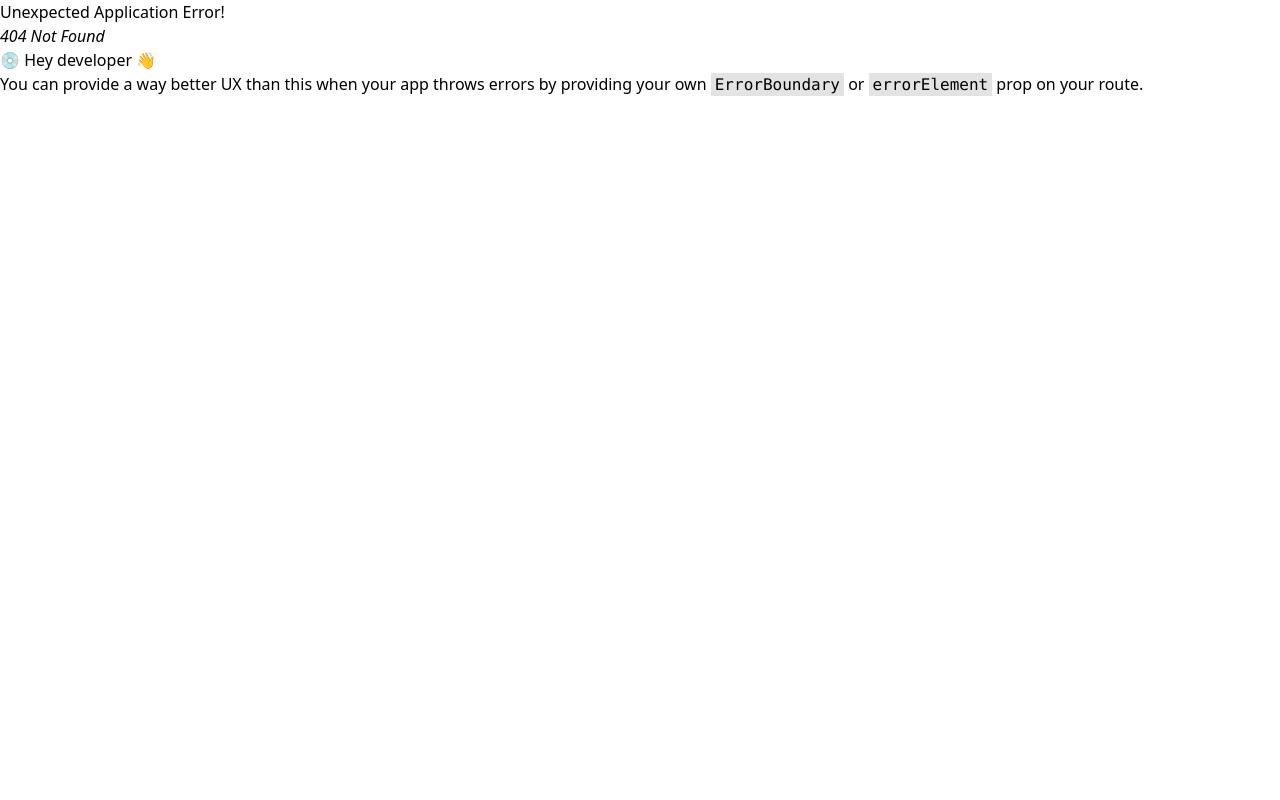
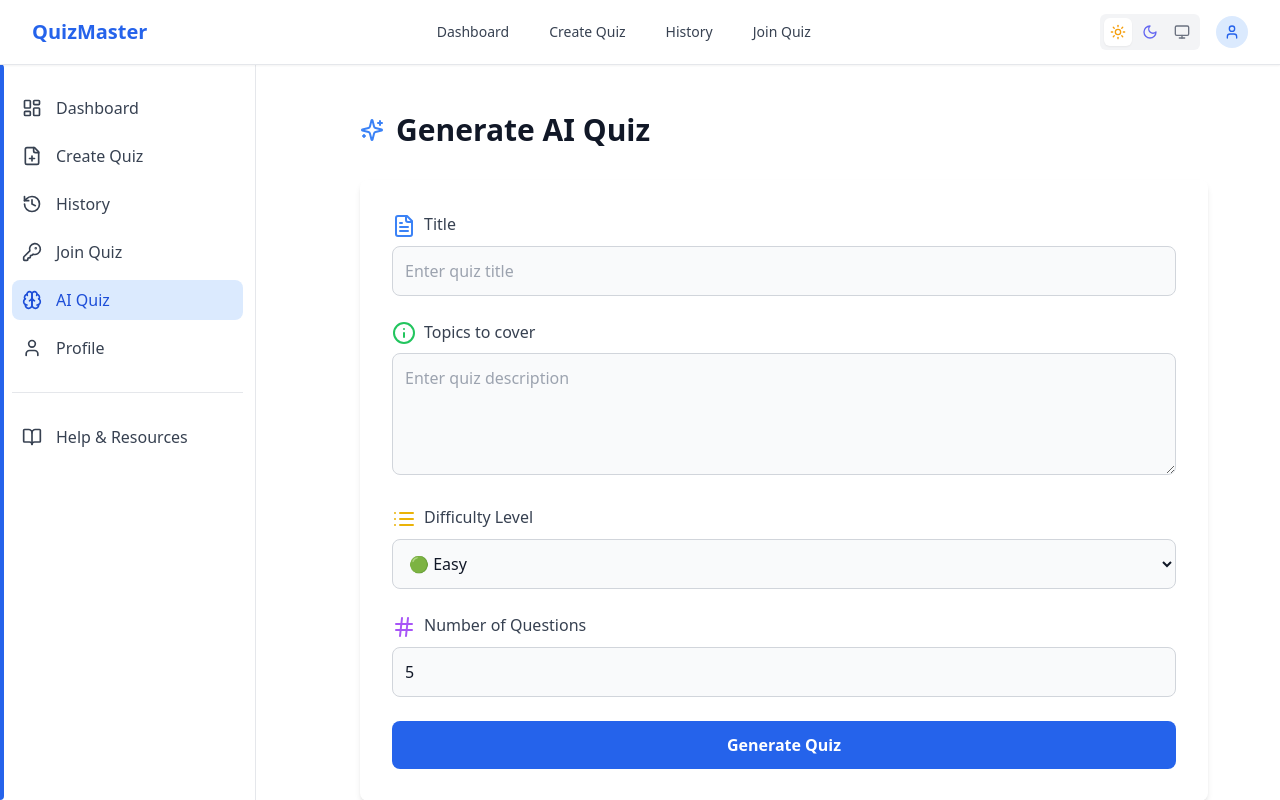
Before and after one commit to Suraj-78725/mern-quiz, a React (Vite) app in the folder frontend/: page /ai-quiz in a window 1280 px wide. Before the commit this address had no page. Built offline with nearby package versions, Linux system fonts and the light colour scheme; sample sign-in values are in the browser's storage.

Commit message:
add ai quiz functionality

```diff
--- a/frontend/src/components/Dashboard.jsx
+++ b/frontend/src/components/Dashboard.jsx
@@ -1,6 +1,6 @@
 import { useEffect, useState } from "react";
 import { Link } from "react-router-dom";
-import { Pencil, Trash, Eye, Share2, Plus, Loader2, AlertCircle } from 'lucide-react';
+import { Pencil, Trash, Eye, Share2, Plus, Loader2, AlertCircle, Clipboard } from 'lucide-react';
 import { toast } from "react-toastify";
 
 const Dashboard = () => {
@@ -22,8 +22,6 @@ const Dashboard = () => {
       const data = await response.json();
       if (data.success) {
         setQuizzes(data.data);
-      } else {
-        // toast.error("Failed to fetch quizzes.");
       }
     } catch (error) {
       toast.error("An error occurred while fetching quizzes.");
@@ -59,6 +57,11 @@ const Dashboard = () => {
     const quizLink = `${window.location.origin}/attempt-quiz/${id}`;
     navigator.clipboard.writeText(quizLink);
     toast.success("Quiz link copied to clipboard!");
+  };
+
+  const handleCopyQuizId = (id) => {
+    navigator.clipboard.writeText(id);
+    toast.success("Quiz ID copied to clipboard!");
   };
 
   if (loading) {
@@ -101,12 +104,10 @@ const Dashboard = () => {
       ) : (
         <div className="grid gap-6 sm:grid-cols-2 lg:grid-cols-3">
           {quizzes.map((quiz) => (
-
             <div
               key={quiz._id}
               className="bg-white dark:bg-gray-800 rounded-xl shadow-sm overflow-hidden border border-gray-200 dark:border-gray-700 transition-all hover:shadow-md"
             >
-
               <div className="p-5">
                 <h2 className="text-lg font-semibold text-gray-900 dark:text-white mb-2 line-clamp-1">{quiz.title}</h2>
                 <p className="text-sm text-gray-600 dark:text-gray-400 mb-3 line-clamp-2">
@@ -124,6 +125,17 @@ const Dashboard = () => {
 
                 <div className="text-xs text-gray-500 dark:text-gray-400 mb-4">
                   Created on: {new Date(quiz.createdAt).toLocaleDateString()}
+                </div>
+
+                <div className="text-xs text-gray-500 dark:text-gray-400 truncate mb-2">
+                  <span className="font-medium">Quiz ID:</span> {quiz._id}
+                  <button
+                    onClick={() => handleCopyQuizId(quiz._id)}
+                    className="ml-2 text-blue-500 hover:text-blue-700"
+                    title="Copy Quiz ID"
+                  >
+                    <Clipboard className="h-4 w-4 inline-block" />
+                  </button>
                 </div>
 
                 <div className="text-xs text-gray-500 dark:text-gray-400 truncate">
--- a/frontend/src/components/Login.jsx
+++ b/frontend/src/components/Login.jsx
@@ -11,7 +11,7 @@ const Login = () => {
   const navigate = useNavigate();
   const location = useLocation();
   const from = location.state?.from?.pathname || "/dashboard"; // Fallback to dashboard
-  console.log(location);
+  // console.log(location);
 
   const [identifier, setIdentifier] = useState("");
   const [password, setPassword] = useState("");
--- /dev/null
+++ b/frontend/src/pages/AiQuizPage.jsx
@@ -0,0 +1,163 @@
+import { useState } from "react";
+import { Loader2, AlertCircle, FileText, Info, List, Hash, Sparkles, CheckCircle, LayoutGrid } from "lucide-react";
+import { toast } from "react-toastify";
+import { useNavigate } from "react-router-dom";
+
+const AIQuizPage = () => {
+    const [formData, setFormData] = useState({
+        title: "",
+        description: "",
+        difficulty: "easy",
+        numQuestions: 5,
+    });
+    const [loading, setLoading] = useState(false);
+    const [quizGenerated, setQuizGenerated] = useState(false);
+    const navigate = useNavigate();
+
+    const handleChange = (e) => {
+        setFormData({ ...formData, [e.target.name]: e.target.value });
+    };
+
+    const handleSubmit = async (e) => {
+        e.preventDefault();
+        setLoading(true);
+        setQuizGenerated(false);
+
+        try {
+            const response = await fetch(`${import.meta.env.VITE_BACKEND_URL}/quizzes/generate-quiz`, {
+                method: "POST",
+                headers: {
+                    "Content-Type": "application/json",
+                    Authorization: `Bearer ${localStorage.getItem("accessToken")}`,
+                },
+                body: JSON.stringify(formData),
+            });
+
+            const data = await response.json();
+
+            if (response.ok) {
+                toast.success("Quiz generated successfully!");
+                setQuizGenerated(true);
+            } else {
+                toast.error(data.message || "Failed to generate quiz.");
+            }
+        } catch (error) {
+            toast.error("An error occurred. Please try again.");
+        } finally {
+            setLoading(false);
+        }
+    };
+
+    const handleNavigateToDashboard = () => {
+        navigate("/dashboard");
+    };
+
+    return (
+        <div className="max-w-4xl mx-auto p-6">
+            {/* Page Title */}
+            <h1 className="text-3xl font-bold text-gray-900 dark:text-white mb-8 flex items-center gap-3">
+                <Sparkles className="text-blue-500" />
+                Generate AI Quiz
+            </h1>
+
+            {/* Success Message */}
+            {quizGenerated ? (
+                <div className="bg-green-100 dark:bg-green-900/30 text-green-800 dark:text-green-300 p-6 rounded-lg flex flex-col items-center">
+                    <CheckCircle className="h-12 w-12 mb-4" />
+                    <h2 className="text-xl font-bold">Quiz Generated Successfully!</h2>
+                    <p className="text-gray-600 dark:text-gray-400 mb-4">You can view and manage your quiz from the dashboard.</p>
+                    <button
+                        onClick={handleNavigateToDashboard}
+                        className="flex items-center gap-2 px-4 py-2 bg-blue-600 text-white font-medium rounded-lg hover:bg-blue-700 transition-colors"
+                    >
+                        <LayoutGrid className="h-5 w-5" />
+                        Go to Dashboard
+                    </button>
+                </div>
+            ) : (
+                <form onSubmit={handleSubmit} className="bg-white dark:bg-gray-800 p-8 rounded-lg shadow-md space-y-6">
+                    {/* Title Input */}
+                    <div>
+                        <label className="block text-gray-700 dark:text-gray-300 font-medium mb-2">
+                            <FileText className="inline-block mr-2 text-blue-500" />
+                            Title
+                        </label>
+                        <input
+                            type="text"
+                            name="title"
+                            value={formData.title}
+                            onChange={handleChange}
+                            className="w-full p-3 border border-gray-300 dark:border-gray-700 rounded-lg bg-gray-50 dark:bg-gray-900 text-gray-900 dark:text-white"
+                            placeholder="Enter quiz title"
+                            required
+                        />
+                    </div>
+
+                    {/* Description Input */}
+                    <div>
+                        <label className="block text-gray-700 dark:text-gray-300 font-medium mb-2">
+                            <Info className="inline-block mr-2 text-green-500" />
+                            Topics to cover
+                        </label>
+                        <textarea
+                            name="description"
+                            value={formData.description}
+                            onChange={handleChange}
+                            rows="4"
+                            className="w-full p-3 border border-gray-300 dark:border-gray-700 rounded-lg bg-gray-50 dark:bg-gray-900 text-gray-900 dark:text-white"
+                            placeholder="Enter quiz description"
+                            required
+                        />
+                    </div>
+
+                    {/* Difficulty Select */}
+                    <div>
+                        <label className="block text-gray-700 dark:text-gray-300 font-medium mb-2">
+                            <List className="inline-block mr-2 text-yellow-500" />
+                            Difficulty Level
+                        </label>
+                        <select
+                            name="difficulty"
+                            value={formData.difficulty}
+                            onChange={handleChange}
+                            className="w-full p-3 border border-gray-300 dark:border-gray-700 rounded-lg bg-gray-50 dark:bg-gray-900 text-gray-900 dark:text-white"
+                        >
+                            <option value="easy">🟢 Easy</option>
+                            <option value="medium">🟠 Medium</option>
+                            <option value="hard">🔴 Hard</option>
+                        </select>
+                    </div>
+
+                    {/* Number of Questions */}
+                    <div>
+                        <label className="block text-gray-700 dark:text-gray-300 font-medium mb-2">
+                            <Hash className="inline-block mr-2 text-purple-500" />
+                            Number of Questions
+                        </label>
+                        <input
+                            type="number"
+                            name="numQuestions"
+                            value={formData.numQuestions}
+                            onChange={handleChange}
+                            className="w-full p-3 border border-gray-300 dark:border-gray-700 rounded-lg bg-gray-50 dark:bg-gray-900 text-gray-900 dark:text-white"
+                            min="1"
+                            max="50"
+                            required
+                        />
+                    </div>
+
+                    {/* Submit Button */}
+                    <button
+                        type="submit"
+                        disabled={loading}
+                        className="w-full p-3 bg-blue-600 text-white font-bold rounded-lg hover:bg-blue-700 transition-colors disabled:bg-gray-400"
+                    >
+                        {loading ? <Loader2 className="h-5 w-5 animate-spin inline-block" /> : "Generate Quiz"}
+                    </button>
+                </form>
+            )}
+        </div>
+    );
+};
+
+export default AIQuizPage;
```
Also changed, not shown: frontend/src/App.jsx (+5 -3 lines), 2 other files (tests, documents, lock files or other folders).
